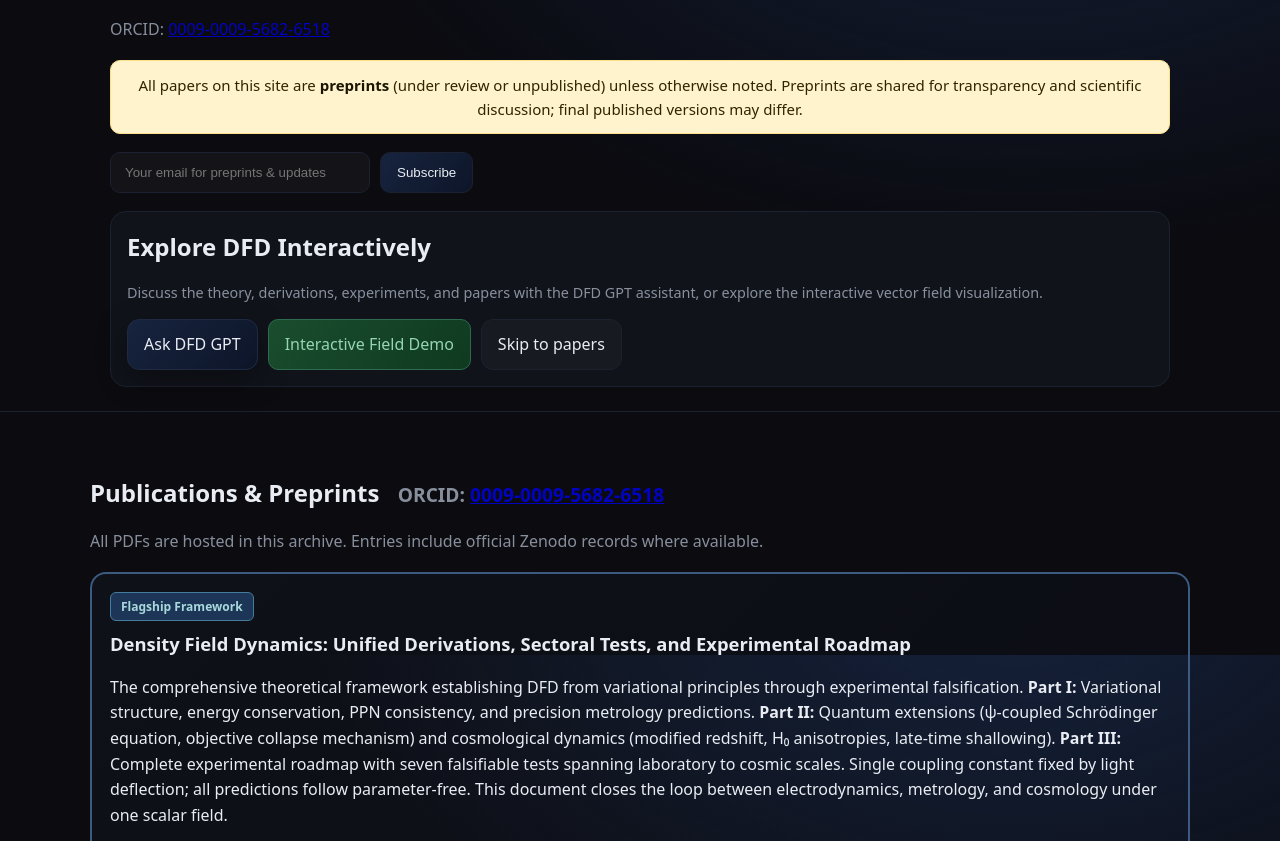
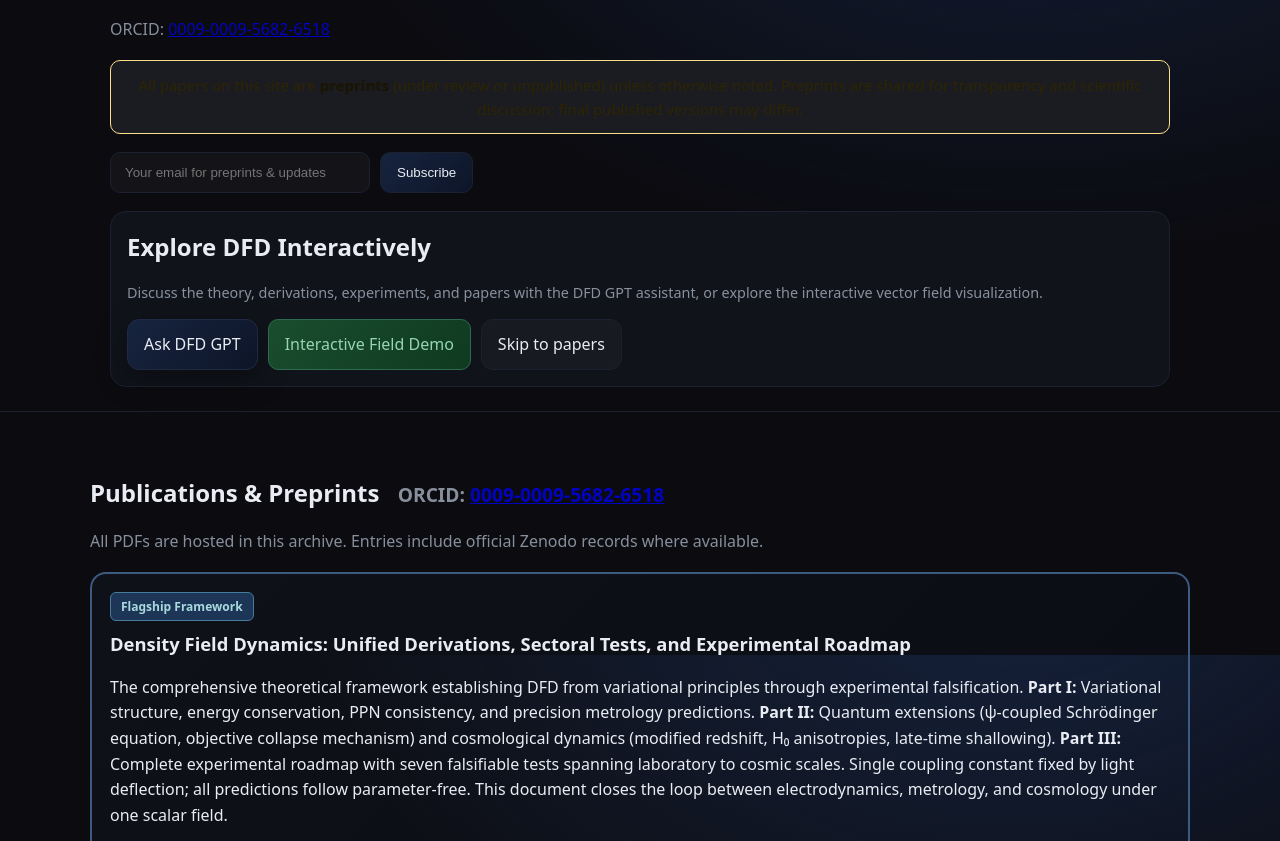
Before and after one commit to galcock/densityfielddynamics, a plain HTML site: page index.html in a window 1280 px wide. Shown: the part 945-1786 px from the top of the page. Drawn offline with Linux system fonts and the light colour scheme.

Commit message:
Update index.html

```diff
--- a/index.html
+++ b/index.html
@@ -89,7 +89,7 @@
     .btn:hover{background:rgba(255,255,255,.06)}
     .btn.primary{background:linear-gradient(135deg,#17243f,#0d1528); border-color:#1f2a42}
     .small{font-size:.9em}
-    .disclaimer { background:#fff3cd; border:1px solid #ffe08a; padding:12px 16px; border-radius:10px; margin:18px 0; font-size:15px; text-align:center; color:#2f2400; }
+    .disclaimer { background:#1a1c22; border:1px solid #ffe08a; padding:12px 16px; border-radius:10px; margin:18px 0; font-size:15px; text-align:center; color:#2f2400; }
     .disclaimer strong{color:#1a1400}
     .demo-link{display:inline-flex;align-items:center;gap:8px;padding:10px 16px;background:linear-gradient(135deg,#1a4d2e,#0f3a20);border:1px solid #2d6a4f;border-radius:10px;color:#95d5b2;text-decoration:none;font-weight:500;transition:all .2s}
     .demo-link:hover{background:linear-gradient(135deg,#2d6a4f,#1a4d2e);transform:translateY(-1px)}
```
